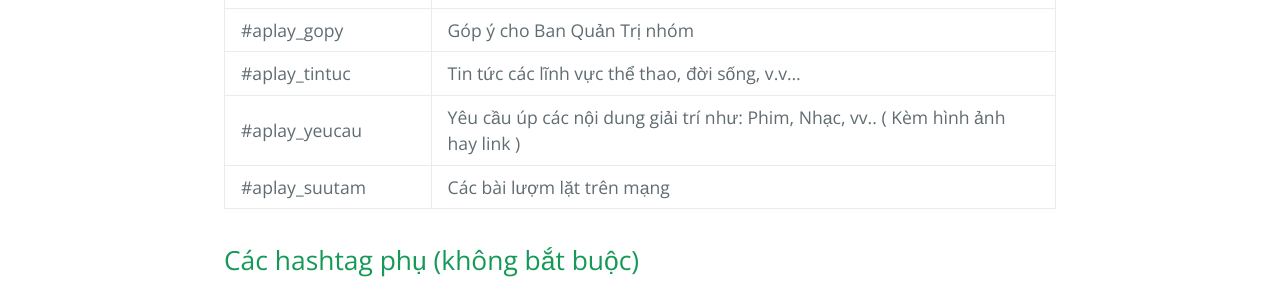
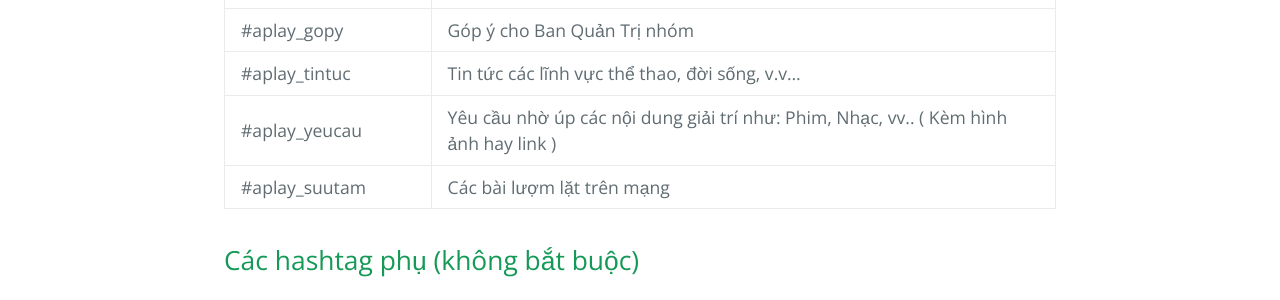
Before and after one commit to huuvinhvn/aplay, a Jekyll site: the page built from hashtags.md, in a window 1280 px wide. Shown: the part 1462-1762 px from the top of the page. Built offline with Jekyll 4.4.1, drawn with Linux system fonts in a browser that asks for light colours; our own code applies the rules of GitHub Pages for plain Markdown files.

Commit message:
Update hashtags.md

```diff
--- a/hashtags.md
+++ b/hashtags.md
@@ -26,7 +26,7 @@ Nhằm mục đích phân loại nội dung cũng như giúp các bạn dễ dà
 | #aplay_baocao     | Báo cáo ninja, thành viên hoặc bài viết vi phạm  |
 | #aplay_gopy       | Góp ý cho Ban Quản Trị nhóm                      |
 | #aplay_tintuc     | Tin tức các lĩnh vực thể thao, đời sống, v.v...                                |
-| #aplay_yeucau     | Yêu cầu úp các nội dung giải trí như: Phim, Nhạc, vv.. ( Kèm hình ảnh hay link )      |
+| #aplay_yeucau     | Yêu cầu nhờ úp các nội dung giải trí như: Phim, Nhạc, vv.. ( Kèm hình ảnh hay link )      |
 | #aplay_suutam     | Các bài lượm lặt trên mạng                        |
 
 ## Các hashtag phụ (không bắt buộc)
```
